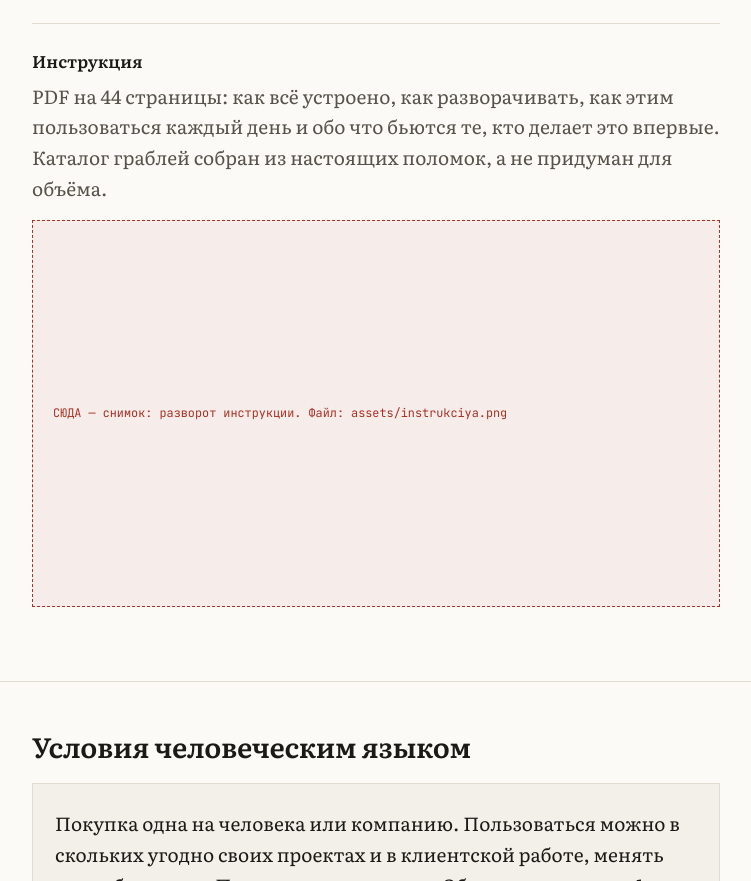
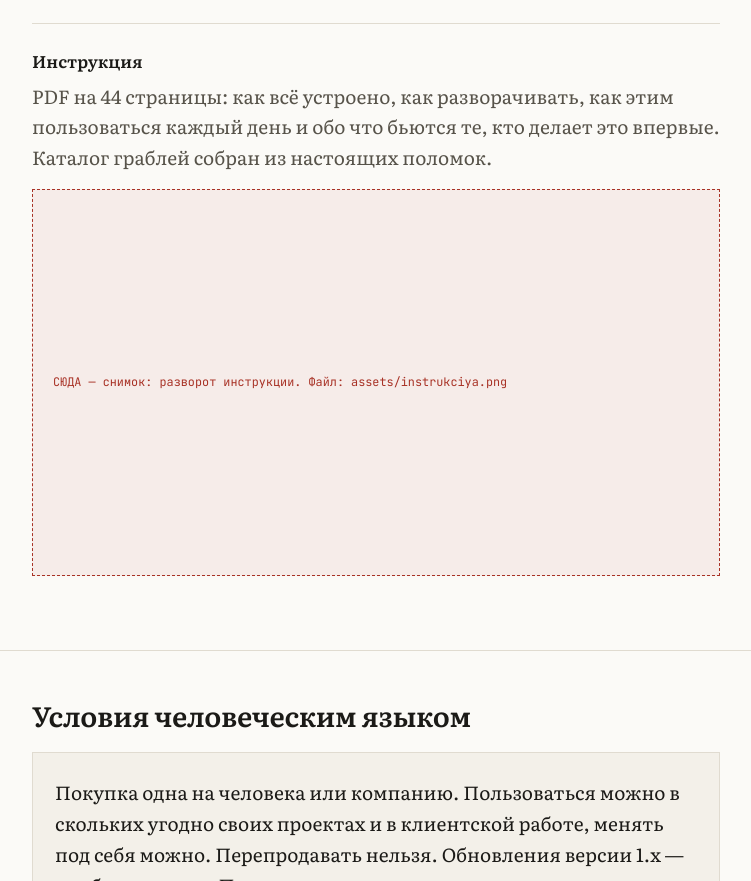
Before and after one commit to eldartri/aibolno, a plain HTML site: page sostav.html in a window 1280 px wide. Shown: the part 4516-5397 px from the top of the page, without its empty margins (264-1015 px from the left). Drawn offline with Linux system fonts and the light colour scheme.

Commit message:
Барьер фактов: «Всё» в списке требований обещает полноту, которой нет
brand-guardian против README/LICENSE шаблона. Совпало всё, кроме одного:
строка «Что нужно иметь» кончается словом «Всё», а README называет
обязательными ещё gh, tmux, bun, python3. Текст ТЗ не трогал — вопрос
помечен рамкой в вёрстке и записан в README сайта.

Своя формулировка про каталог граблей подрезана до того, что подтверждает ТЗ.

Co-Authored-By: Claude Opus 5 <noreply@anthropic.com>
Claude-Session: https://claude.ai/code/session_01FFN6DKjScmYyLD5nH9HAjr

```diff
--- a/sostav.html
+++ b/sostav.html
@@ -90,7 +90,7 @@
 
       <article class="part" id="instrukciya">
         <h3>Инструкция</h3>
-        <p>PDF на 44 страницы: как всё устроено, как разворачивать, как этим пользоваться каждый день и обо что бьются те, кто делает это впервые. Каталог граблей собран из настоящих поломок, а не придуман для объёма.</p>
+        <p>PDF на 44 страницы: как всё устроено, как разворачивать, как этим пользоваться каждый день и обо что бьются те, кто делает это впервые. Каталог граблей собран из настоящих поломок.</p>
         <figure>
           <div class="shot shot--todo shot--wide">СЮДА — снимок: разворот инструкции. Файл: assets/instrukciya.png</div>
         </figure>
```
Also changed, not shown: index.html (+1 -0 lines), 1 other file.
